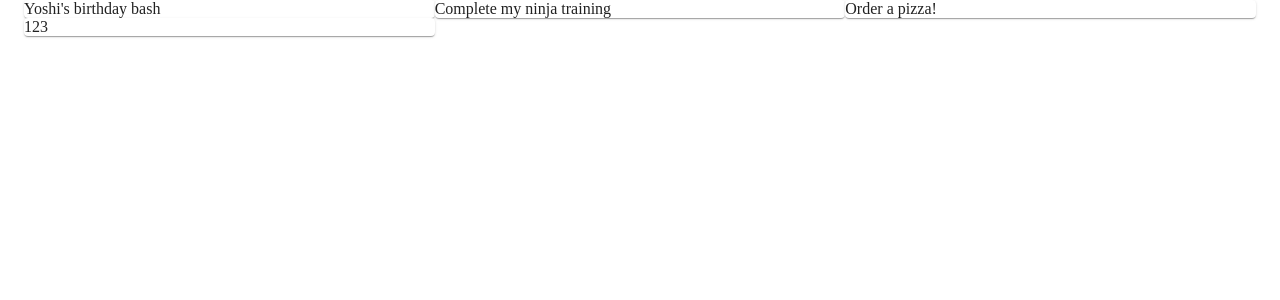
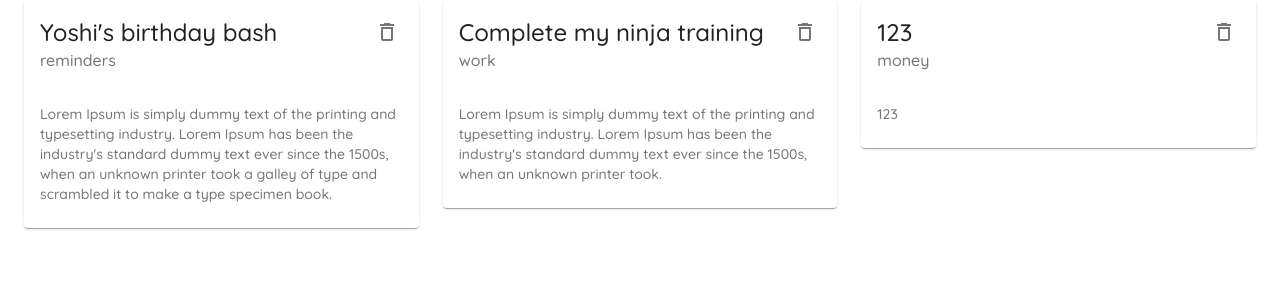
Before and after one commit to zheng980423/learning-material-ui, a React (Create React App) app: page / in a window 1280 px wide. Shown: the top 300 px of the page. Built offline with nearby package versions, Linux system fonts and the light colour scheme; data requests are answered from the project's data file.

Commit message:
card-compos & json-server delele method

```diff
--- a/data/db.json
+++ b/data/db.json
@@ -13,17 +13,10 @@
       "id": 2
     },
     {
-      "title": "Order a pizza!",
-      "details": "Lorem Ipsum is simply dummy text of the printing and typesetting industry. Lorem Ipsum has been the industry's standard dummy text ever since the 1500s, when an unknown printer took a galley of type and scrambled it to make a type specimen book.\nLorem Ipsum is simply dummy text of the printing and typesetting industry. Lorem Ipsum has been the industry's standard dummy text ever since the 1500s, when an unknown printer took a galley of type and scrambled it to make a type specimen book.",
-      "category": "todos",
-      "id": 3
-    },
-    {
       "title": "123",
       "details": "123",
       "category": "money",
       "id": 4
     }
-
   ]
 }
--- /dev/null
+++ b/src/components/NoteCard.js
@@ -0,0 +1,34 @@
+import React from 'react';
+import Card from '@material-ui/core/Card';
+import CardHeader from '@material-ui/core/CardHeader';
+import CardContent from '@material-ui/core/CardContent';
+import { IconButton, Typography } from '@material-ui/core';
+import { DeleteOutlined } from '@material-ui/icons';
+const NoteCard = ({ note, handleDelete }) => {
+  return (
+    <div>
+      <Card elevation={1}>
+        <CardHeader
+          action={
+            <IconButton
+              onClick={() => {
+                handleDelete(note.id);
+              }}
+            >
+              <DeleteOutlined />
+            </IconButton>
+          }
+          title={note.title}
+          subheader={note.category}
+        />
+        <CardContent>
+          <Typography variant="body2" color="textSecondary">
+            {note.details}
+          </Typography>
+        </CardContent>
+      </Card>
+    </div>
+  );
+};
+
+export default NoteCard;
--- a/src/pages/Notes.js
+++ b/src/pages/Notes.js
@@ -2,6 +2,7 @@
 import Grid from '@material-ui/core/Grid';
 import Paper from '@material-ui/core/Paper';
 import { Container } from '@material-ui/core';
+import NoteCard from '../components/NoteCard';
 export default function Notes() {
   const [notes, setNotes] = useState([]);
   useEffect(() => {
@@ -10,6 +11,11 @@
       .then(data => setNotes(data));
   }, []);
 
+  const handleDelete = async id => {
+    await fetch('http://localhost:8000/notes/' + id, { method: 'DELETE' });
+    const newNotes = notes.filter(note => note.id !== id);
+    setNotes(newNotes);
+  };
   return (
     <Container>
       {/* <Grid container>
@@ -26,10 +32,10 @@
           <Paper>4</Paper>
         </Grid>
       </Grid> */}
-      <Grid container>
+      <Grid container spacing={3}>
         {notes.map(note => (
           <Grid item key={note.id} xs={12} md={6} lg={4}>
-            <Paper>{note.title}</Paper>
+            <NoteCard note={note} handleDelete={handleDelete} />
           </Grid>
         ))}
       </Grid>
```
